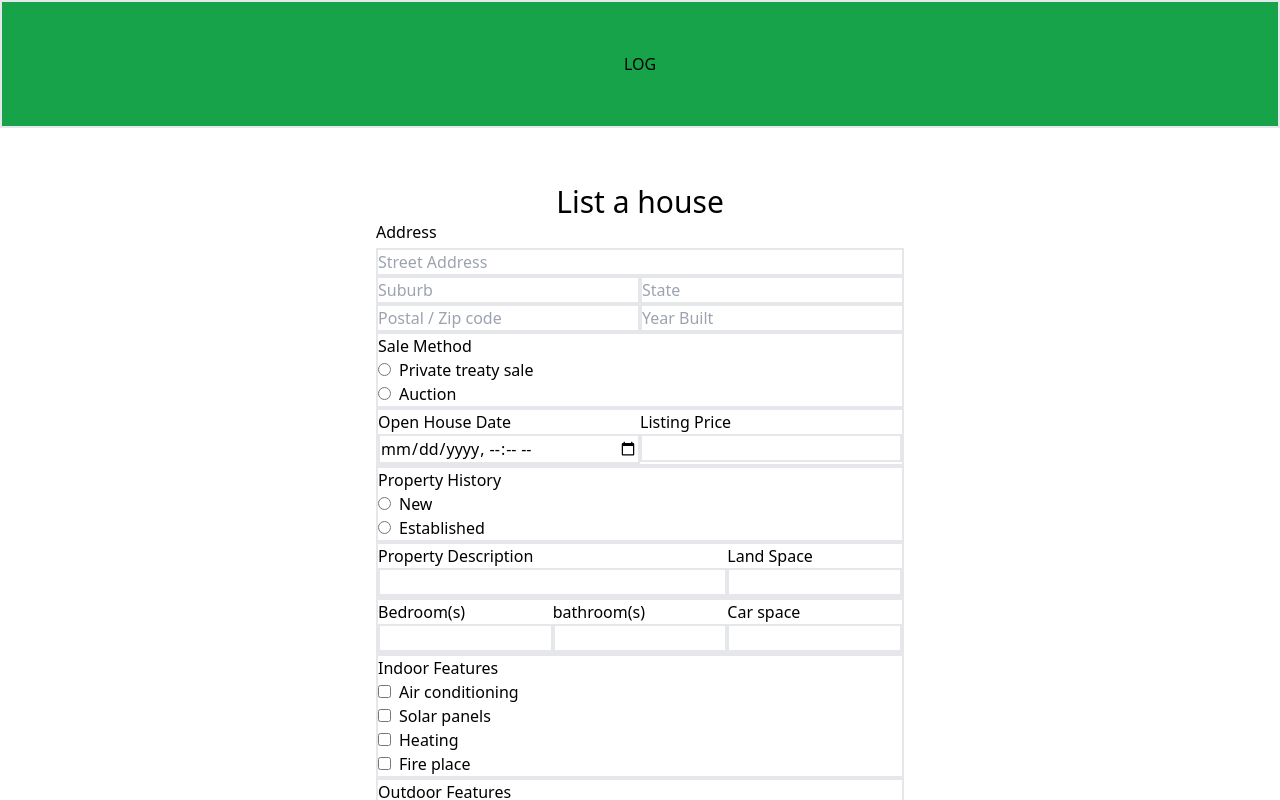
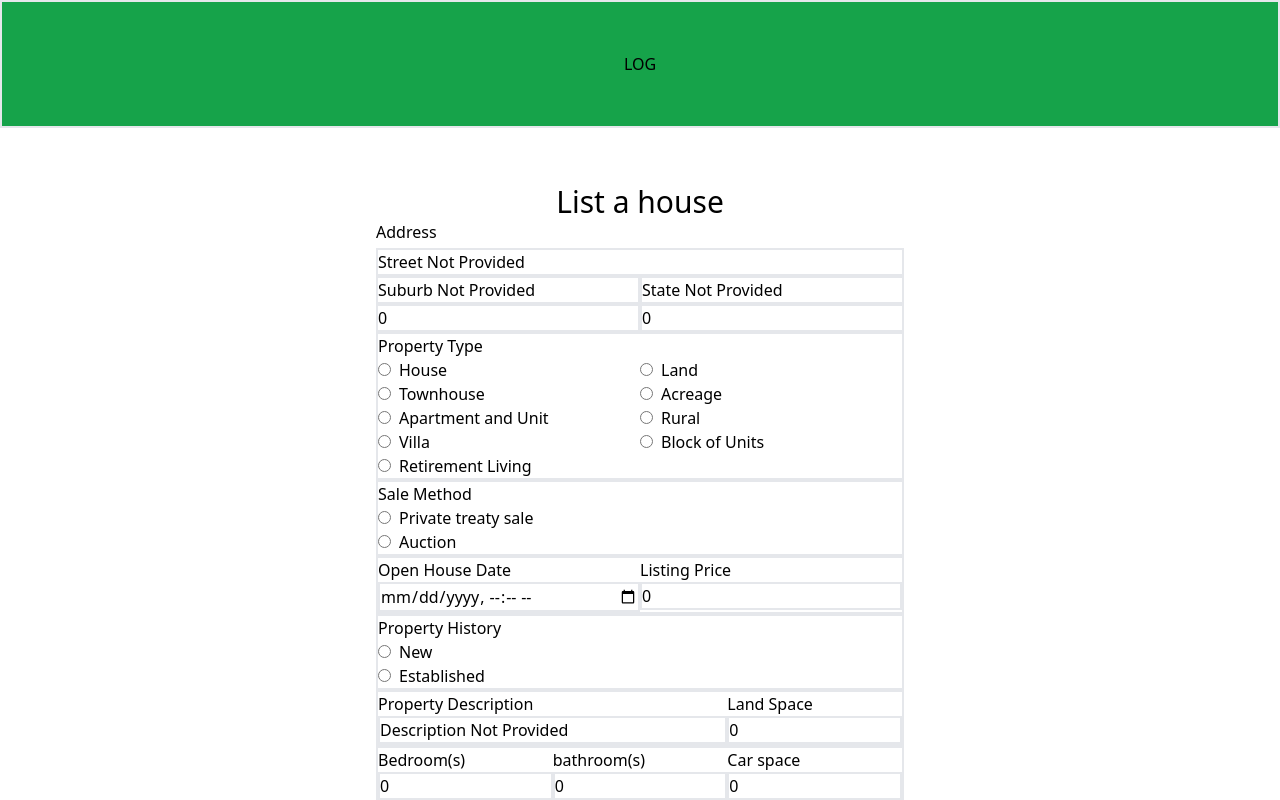
Before and after one commit to rikichoi/openhouse-listing-app, a Next.js app: page /list-house in a window 1280 px wide. Shown: the top 800 px of the page. Built offline with nearby package versions, Linux system fonts and the light colour scheme.

Commit message:
Fully functional ADD API call

```diff
--- a/src/app/list-house/page.js
+++ b/src/app/list-house/page.js
@@ -6,24 +6,33 @@ import {
   ref,
   getStorage,
 } from "firebase/storage";
+import {
+  collection,
+  addDoc,
+  getDocs,
+  deleteDoc,
+  doc,
+  where,
+  query,
+} from "firebase/firestore";
 import { db } from "@/lib/firebase";
 
 const initialState = {
-  bathroom: "",
-  bed: "",
-  description: "",
-  garage: "",
-  history: "",
-  land: "",
-  post: "",
-  price: "",
-  state: "",
-  street: "",
-  suburb: "",
-  type: "",
-  yearBuilt: "",
-  date: "",
-  pool: "false",
+  bathroom: 0,
+  bed: 0,
+  description: "Description Not Provided",
+  garage: 0,
+  history: "New",
+  land: 0,
+  post: 0,
+  price: 0,
+  state: "State Not Provided",
+  street: "Street Not Provided",
+  suburb: "Suburb Not Provided",
+  type: "Type Not Provided",
+  yearBuilt: 0,
+  date: new Date(),
+  pool: JSON.parse("false"),
   shed: "false",
   balcony: "false",
   tennis: "false",
@@ -31,7 +40,7 @@ const initialState = {
   solar: "false",
   heating: "false",
   fire: "false",
-  method: "",
+  method: "Private",
 };
 
 export default function ListHouse() {
@@ -105,6 +114,16 @@ export default function ListHouse() {
     file && uploadFile();
   }, [file]);
 
+  const handleSubmit = async (e) => {
+    e.preventDefault();
+    const collectionRef = collection(db, "house");
+    try {
+      await addDoc(collectionRef, data);
+    } catch (error) {
+      console.log(error.message);
+    }
+  };
+
   return (
     <div className="w-full h-full">
       <button
@@ -113,7 +132,11 @@ export default function ListHouse() {
       >
         LOG
       </button>
-      <form className="w-1/2 m-auto grid p-14">
+      <form
+        onSubmit={handleSubmit}
+        method="post"
+        className="w-1/2 m-auto grid p-14"
+      >
         <h1 className="text-3xl text-center">List a house</h1>
         {/* Address Section */}
         <div className="grid grid-rows-4">
@@ -157,6 +180,105 @@ export default function ListHouse() {
               className="w-full border-2"
               placeholder="Year Built"
             ></input>
+          </div>
+        </div>
+        <div className="border-2 grid grid-rows-6">
+          <h2 className="row-span-1">Property Type</h2>
+          <div className="row-span-5 grid grid-cols-2">
+            <div>
+              <div>
+                <input
+                  name="type"
+                  type="radio"
+                  className="border-2 mr-2"
+                  onChange={handleChange}
+                  value={"House"}
+                ></input>
+                <label className="">House</label>
+              </div>
+              <div>
+                <input
+                  name="type"
+                  type="radio"
+                  className="border-2 mr-2"
+                  value={"Townhouse"}
+                  onChange={handleChange}
+                ></input>
+                <label className="">Townhouse</label>
+              </div>
+              <div>
+                <input
+                  name="type"
+                  type="radio"
+                  className="border-2 mr-2"
+                  value={"Apartment and Unit"}
+                  onChange={handleChange}
+                ></input>
+                <label className="">Apartment and Unit</label>
+              </div>
+              <div>
+                <input
+                  name="type"
+                  type="radio"
+                  className="border-2 mr-2"
+                  value={"Villa"}
+                  onChange={handleChange}
+                ></input>
+                <label className="">Villa</label>
+              </div>
+              <div>
+                <input
+                  name="type"
+                  type="radio"
+                  className="border-2 mr-2"
+                  value={"Retirement Living"}
+                  onChange={handleChange}
+                ></input>
+                <label className="">Retirement Living</label>
+              </div>
+            </div>
+            <div>
+              <div>
+                <input
+                  name="type"
+                  type="radio"
+                  className="border-2 mr-2"
+                  value={"Land"}
+                  onChange={handleChange}
+                ></input>
+                <label className="">Land</label>
+              </div>
+              <div>
+                <input
+                  name="type"
+                  type="radio"
+                  className="border-2 mr-2"
+                  value={"Acreage"}
+                  onChange={handleChange}
+                ></input>
+                <label className="">Acreage</label>
+              </div>
+              <div>
+                <input
+                  name="type"
+                  type="radio"
+                  className="border-2 mr-2"
+                  value={"Rural"}
+                  onChange={handleChange}
+                ></input>
+                <label className="">Rural</label>
+              </div>
+              <div>
+                <input
+                  name="type"
+                  type="radio"
+                  className="border-2 mr-2"
+                  value={"Block of Units"}
+                  onChange={handleChange}
+                ></input>
+                <label className="">Block of Units</label>
+              </div>
+            </div>
           </div>
         </div>
         {/* Sale Method Section */}
--- a/src/app/page.js
+++ b/src/app/page.js
@@ -350,7 +350,7 @@ export default function Home() {
           ADD HOUSE
         </button>
         <button
-          onClick={() => console.log(searchParams.get("type") === !null)}
+          onClick={() => console.log(houseList)}
           className="border-2 w-24 h-12 bg-green-400"
         >
           LOG
@@ -378,6 +378,8 @@ export default function Home() {
               yearBuilt={house.yearBuilt}
               land={house.land}
               history={house.history}
+              img={house.img}
+
             />
           ))}
         </div>
--- a/src/components/Filter/FilterModal.js
+++ b/src/components/Filter/FilterModal.js
@@ -151,11 +151,11 @@ export default function FilterModal({ show, onClose }) {
   const saleMethods = [
     {
       label: "Private treaty sale",
-      value: "private",
+      value: "Private",
     },
     {
       label: "Auction",
-      value: "auction",
+      value: "Auction",
     },
   ];
 
@@ -457,11 +457,11 @@ export default function FilterModal({ show, onClose }) {
   const historyOpts = [
     {
       type: "New",
-      value: "new",
+      value: "New",
     },
     {
       type: "Established",
-      value: "established",
+      value: "Established",
     },
   ];
 
--- a/src/components/HouseListingItem.js
+++ b/src/components/HouseListingItem.js
@@ -13,6 +13,7 @@ export default function HouseListingItem({
   yearBuilt,
   land,
   history,
+  img,
 
 }) {
   return <div className="border-2">
@@ -29,6 +30,10 @@ export default function HouseListingItem({
         <li>Year Built: {yearBuilt}</li>
         <li>Land: {land}</li>
         <li>History: {history}</li>
+        <li>
+          <img src={img}>
+          </img>
+        </li>
 
     </ul>
   </div>;
```
